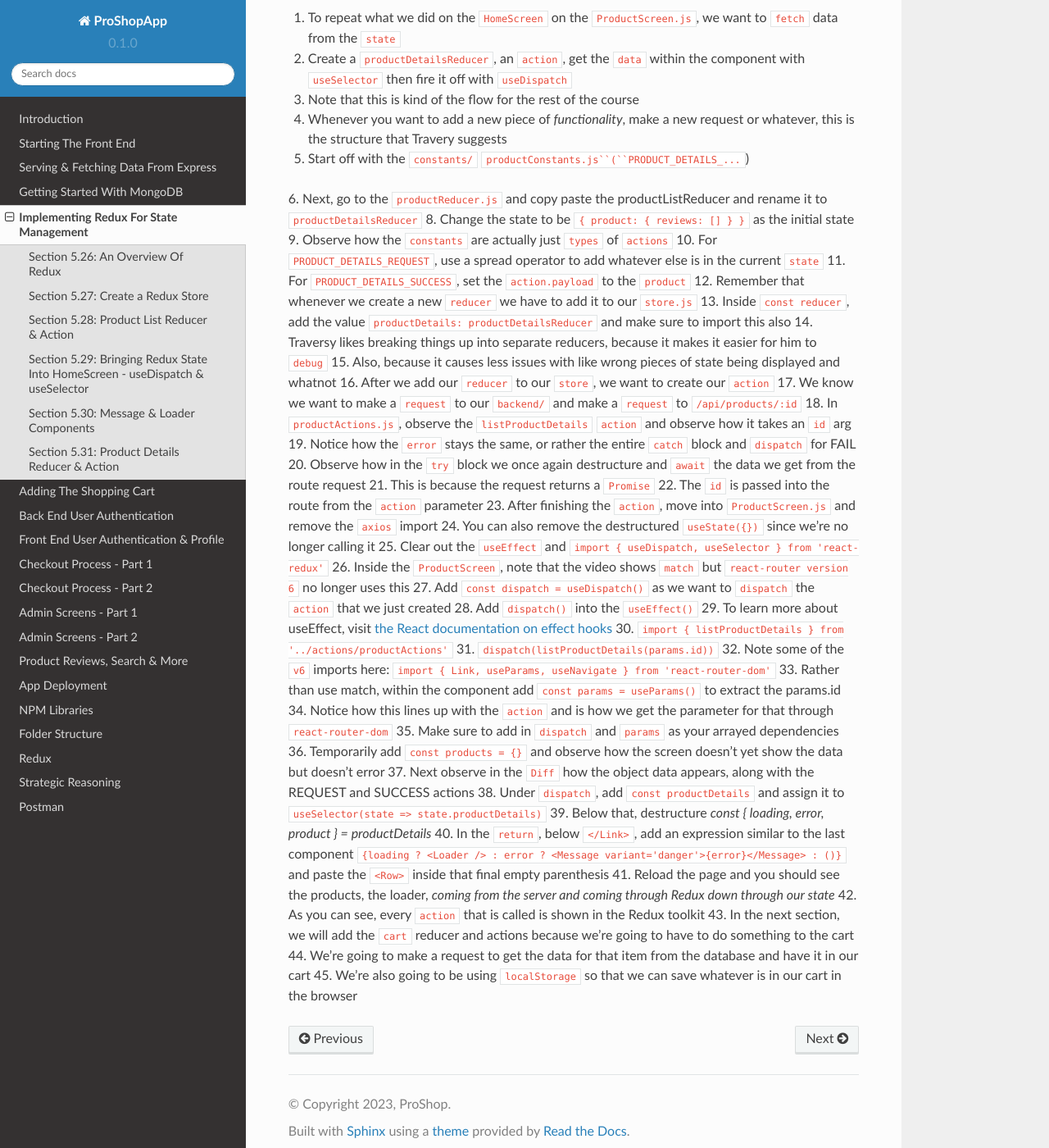
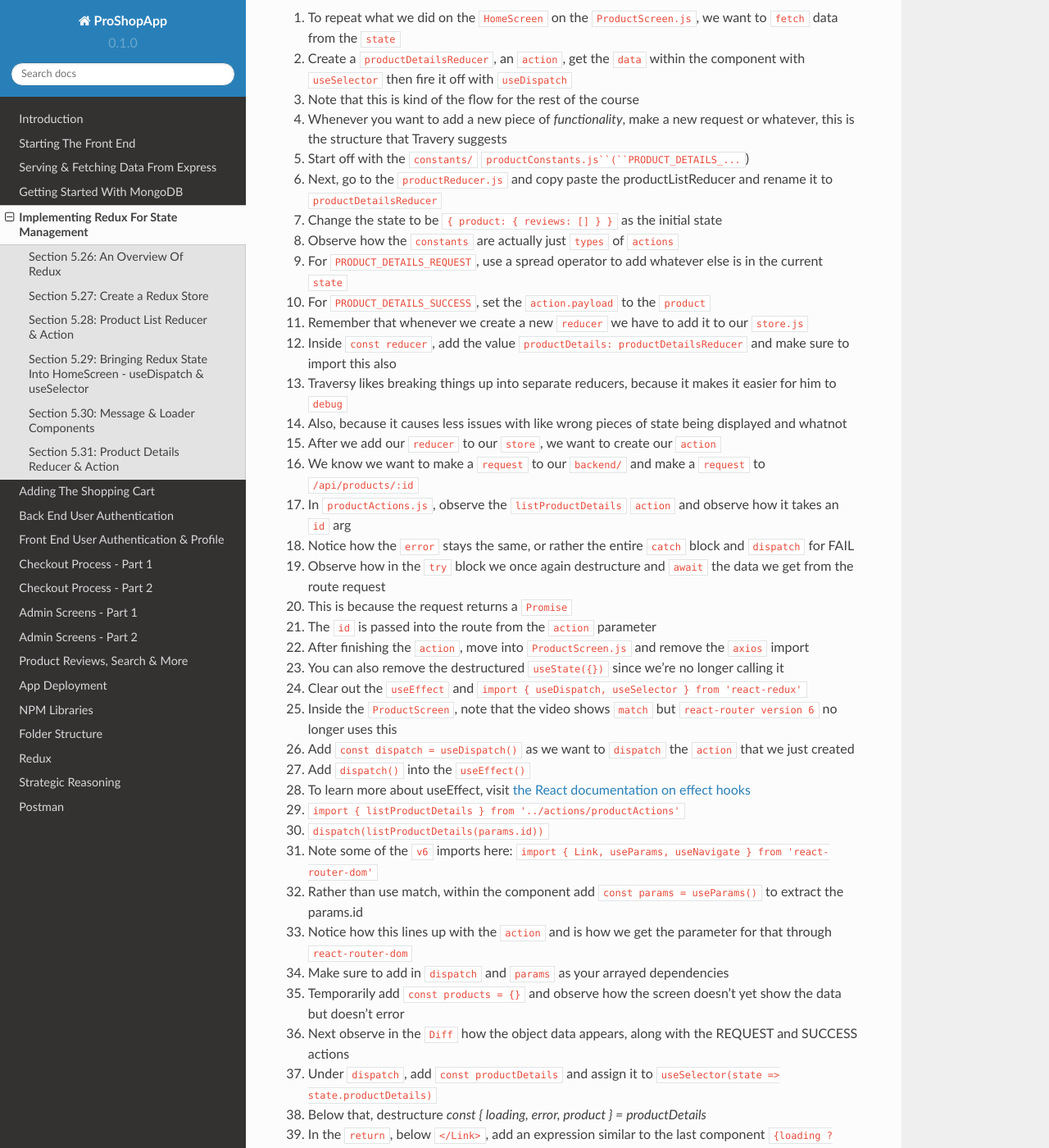
Before and after one commit to Pythonidaer/proshopapp, a Sphinx documentation site: the page built from docs/source/implementing-redux-for-state-management.rst, in a window 1280 px wide and 1400 px high, scrolled down 8181 px. Shown: the whole window at 82% size. Built offline with Sphinx 7.4.7 and the Read the Docs theme 2.0.0, drawn with Linux system fonts in a browser that asks for light colours; some of the changed text lies outside the part shown.

Commit message:
fixing section 5 that had a missing bullet number break the format

```diff
--- a/docs/source/implementing-redux-for-state-management.rst
+++ b/docs/source/implementing-redux-for-state-management.rst
@@ -233,41 +233,41 @@
 4. Whenever you want to add a new piece of *functionality*, make a new request or whatever, this is the structure that Travery suggests
 5. Start off with the ``constants/`` ``productConstants.js``(``PRODUCT_DETAILS_...``)
 6. Next, go to the ``productReducer.js`` and copy paste the productListReducer and rename it to ``productDetailsReducer``
-8. Change the state to be ``{ product: { reviews: [] } }`` as the initial state
-9. Observe how the ``constants`` are actually just ``types`` of ``actions``
-10. For ``PRODUCT_DETAILS_REQUEST``, use a spread operator to add whatever else is in the current ``state``
-11. For ``PRODUCT_DETAILS_SUCCESS``, set the ``action.payload`` to the ``product``
-12. Remember that whenever we create a new ``reducer`` we have to add it to our ``store.js``
-13. Inside ``const reducer``, add the value ``productDetails: productDetailsReducer`` and make sure to import this also
-14. Traversy likes breaking things up into separate reducers, because it makes it easier for him to ``debug``
-15. Also, because it causes less issues with like wrong pieces of state being displayed and whatnot
-16. After we add our ``reducer`` to our ``store``, we want to create our ``action``
-17. We know we want to make a ``request`` to our ``backend/`` and make a ``request`` to ``/api/products/:id``
-18. In ``productActions.js``, observe the ``listProductDetails`` ``action`` and observe how it takes an ``id`` arg
-19. Notice how the ``error`` stays the same, or rather the entire ``catch`` block and ``dispatch`` for FAIL
-20. Observe how in the ``try`` block we once again destructure and ``await`` the data we get from the route request
-21. This is because the request returns a ``Promise``
-22. The ``id`` is passed into the route from the ``action`` parameter
-23. After finishing the ``action``, move into ``ProductScreen.js`` and remove the ``axios`` import
-24. You can also remove the destructured ``useState({})`` since we're no longer calling it
-25. Clear out the ``useEffect`` and ``import { useDispatch, useSelector } from 'react-redux'``
-26. Inside the ``ProductScreen``, note that the video shows ``match`` but ``react-router version 6`` no longer uses this
-27. Add ``const dispatch = useDispatch()`` as we want to ``dispatch`` the ``action`` that we just created
-28. Add ``dispatch()`` into the ``useEffect()``
-29. To learn more about useEffect, visit `the React documentation on effect hooks <https://reactjs.org/docs/hooks-effect.html/>`_
-30. ``import { listProductDetails } from '../actions/productActions'``
-31. ``dispatch(listProductDetails(params.id))``
-32. Note some of the ``v6`` imports here: ``import { Link, useParams, useNavigate } from 'react-router-dom'``
-33. Rather than use match, within the component add ``const params = useParams()`` to extract the params.id
-34. Notice how this lines up with the ``action`` and is how we get the parameter for that through ``react-router-dom``
-35. Make sure to add in ``dispatch`` and ``params`` as your arrayed dependencies
-36. Temporarily add ``const products = {}`` and observe how the screen doesn't yet show the data but doesn't error
-37. Next observe in the ``Diff`` how the object data appears, along with the REQUEST and SUCCESS actions
-38. Under ``dispatch``, add ``const productDetails`` and assign it to ``useSelector(state => state.productDetails)``
-39. Below that, destructure `const { loading, error, product } = productDetails`
-40. In the ``return``, below ``</Link>``, add an expression similar to the last component ``{loading ? <Loader /> : error ? <Message variant='danger'>{error}</Message> : ()}`` and paste the ``<Row>`` inside that final empty parenthesis
-41. Reload the page and you should see the products, the loader, *coming from the server and coming through Redux down through our state*
-42. As you can see, every ``action`` that is called is shown in the Redux toolkit
-43. In the next section, we will add the ``cart`` reducer and actions because we're going to have to do something to the cart
-44. We're going to make a request to get the data for that item from the database and have it in our cart
-45. We're also going to be using ``localStorage`` so that we can save whatever is in our cart in the browser
+7. Change the state to be ``{ product: { reviews: [] } }`` as the initial state
+8. Observe how the ``constants`` are actually just ``types`` of ``actions``
+9. For ``PRODUCT_DETAILS_REQUEST``, use a spread operator to add whatever else is in the current ``state``
+10. For ``PRODUCT_DETAILS_SUCCESS``, set the ``action.payload`` to the ``product``
+11. Remember that whenever we create a new ``reducer`` we have to add it to our ``store.js``
+12. Inside ``const reducer``, add the value ``productDetails: productDetailsReducer`` and make sure to import this also
+13. Traversy likes breaking things up into separate reducers, because it makes it easier for him to ``debug``
+14. Also, because it causes less issues with like wrong pieces of state being displayed and whatnot
+15. After we add our ``reducer`` to our ``store``, we want to create our ``action``
+16. We know we want to make a ``request`` to our ``backend/`` and make a ``request`` to ``/api/products/:id``
+17. In ``productActions.js``, observe the ``listProductDetails`` ``action`` and observe how it takes an ``id`` arg
+18. Notice how the ``error`` stays the same, or rather the entire ``catch`` block and ``dispatch`` for FAIL
+19. Observe how in the ``try`` block we once again destructure and ``await`` the data we get from the route request
+20. This is because the request returns a ``Promise``
+21. The ``id`` is passed into the route from the ``action`` parameter
+22. After finishing the ``action``, move into ``ProductScreen.js`` and remove the ``axios`` import
+23. You can also remove the destructured ``useState({})`` since we're no longer calling it
+24. Clear out the ``useEffect`` and ``import { useDispatch, useSelector } from 'react-redux'``
+25. Inside the ``ProductScreen``, note that the video shows ``match`` but ``react-router version 6`` no longer uses this
+26. Add ``const dispatch = useDispatch()`` as we want to ``dispatch`` the ``action`` that we just created
+27. Add ``dispatch()`` into the ``useEffect()``
+28. To learn more about useEffect, visit `the React documentation on effect hooks <https://reactjs.org/docs/hooks-effect.html/>`_
+29. ``import { listProductDetails } from '../actions/productActions'``
+30. ``dispatch(listProductDetails(params.id))``
+31. Note some of the ``v6`` imports here: ``import { Link, useParams, useNavigate } from 'react-router-dom'``
+32. Rather than use match, within the component add ``const params = useParams()`` to extract the params.id
+33. Notice how this lines up with the ``action`` and is how we get the parameter for that through ``react-router-dom``
+34. Make sure to add in ``dispatch`` and ``params`` as your arrayed dependencies
+35. Temporarily add ``const products = {}`` and observe how the screen doesn't yet show the data but doesn't error
+36. Next observe in the ``Diff`` how the object data appears, along with the REQUEST and SUCCESS actions
+37. Under ``dispatch``, add ``const productDetails`` and assign it to ``useSelector(state => state.productDetails)``
+38. Below that, destructure `const { loading, error, product } = productDetails`
+39. In the ``return``, below ``</Link>``, add an expression similar to the last component ``{loading ? <Loader /> : error ? <Message variant='danger'>{error}</Message> : ()}`` and paste the ``<Row>`` inside that final empty parenthesis
+40. Reload the page and you should see the products, the loader, *coming from the server and coming through Redux down through our state*
+41. As you can see, every ``action`` that is called is shown in the Redux toolkit
+42. In the next section, we will add the ``cart`` reducer and actions because we're going to have to do something to the cart
+43. We're going to make a request to get the data for that item from the database and have it in our cart
+44. We're also going to be using ``localStorage`` so that we can save whatever is in our cart in the browser
```
